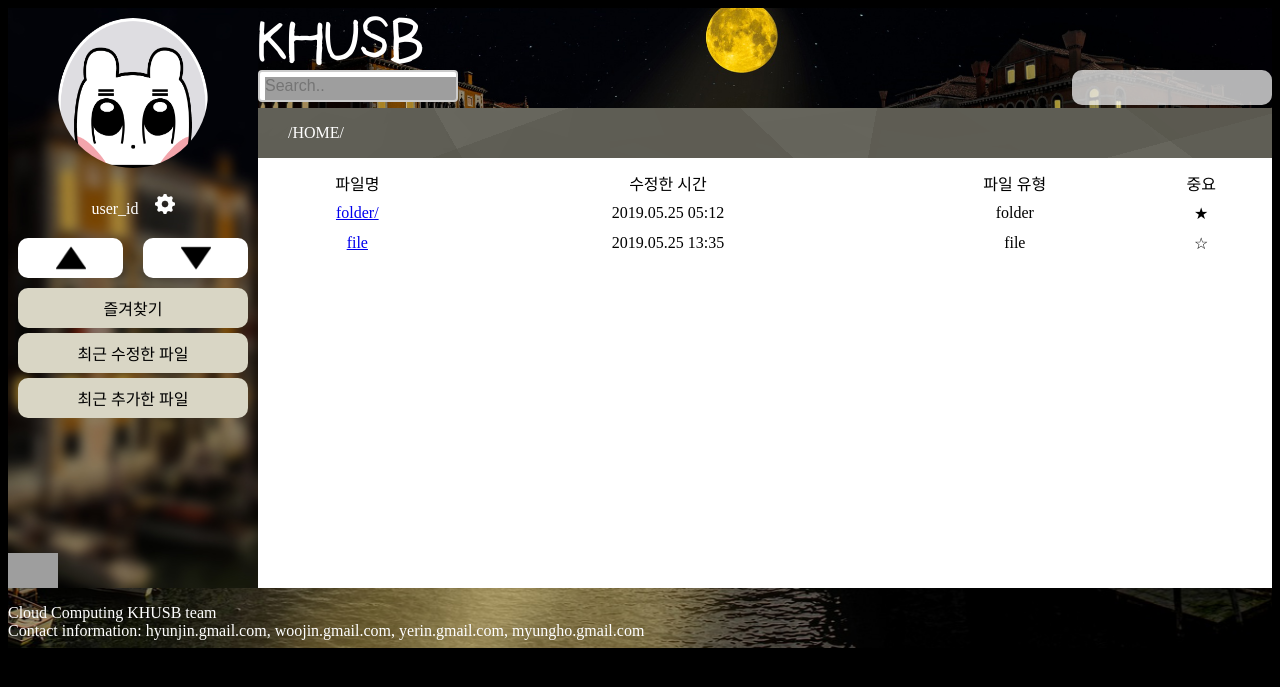
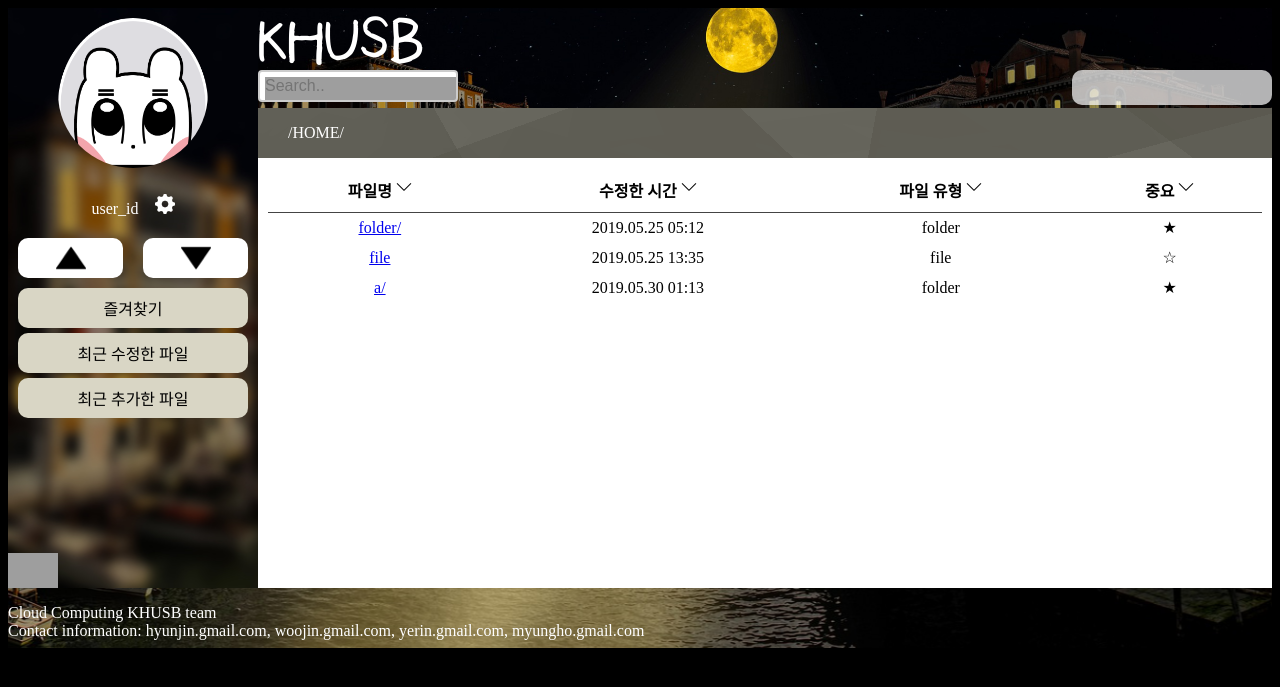
Before and after one commit to amdx1254/khusb, a Django app: template client/templates/client/main.html in a window 1280 px wide. Shown: the top 687 px of the page. Run offline with Django 3.2, Linux system fonts and the light colour scheme; the template is opened without the code that fills it, so the values that code supplies are empty; some web fonts are replaced; grey boxes are pictures that could not be loaded.

Commit message:
Update main.html

```diff
--- a/client/templates/client/main.html
+++ b/client/templates/client/main.html
@@ -66,24 +66,30 @@
                 <p>/HOME/</p>
             </path>
             <main>
-                <table class="table">
+                <table class="table" id="Table">
                     <tr>
-                        <td class="t_head">파일명</td>
-                        <td class="t_head">수정한 시간</td>
-                        <td class="t_head">파일 유형</td>
-                        <td class="t_head">중요</td>
+                        <th>파일명&nbsp;<img class="sort-icon" src="{% static 'css/main_image/sort.png' %}" onclick="sortTable(0)"></th>
+                        <th>수정한 시간&nbsp;<img class="sort-icon" src="{% static 'css/main_image/sort.png' %}" onclick="sortTable(1)"></th>
+                        <th>파일 유형&nbsp;<img class="sort-icon" src="{% static 'css/main_image/sort.png' %}"/></th>
+                        <th>중요&nbsp;<img class="sort-icon" src="{% static 'css/main_image/sort.png' %}"  onclick="sortTable(2)"></th>
                     </tr>
-                    <tr>
+                    <tr class="hover">
                         <td><a class="folder" href="#folder">folder/</a></td>
                         <td>2019.05.25 05:12</td>
                         <td>folder</td>
                         <td>★</td>
                     </tr>
-                    <tr>
+                    <tr class="hover">
                         <td><a class="file" href="#file">file</a></td>
                         <td>2019.05.25 13:35</td>
                         <td>file</td>
                         <td>☆</td>
+                    </tr>
+					<tr class="hover">
+                        <td><a class="folder" href="#folder">a/</a></td>
+                        <td>2019.05.30 01:13</td>
+                        <td>folder</td>
+                        <td>★</td>
                     </tr>
 
                 </table>
@@ -94,5 +100,44 @@
             </footer>
         </div>
 
+        <script>
+			function sortTable(n) {
+				var table, rows, switching, i, x, y, shouldSwitch, dir, switchcount = 0;
+				table = document.getElementById("Table");
+				switching = true;
+				dir = "asc";
+				while (switching) {
+					switching = false;
+					rows = table.rows;
+					for (i = 1; i < (rows.length - 1); i++) {
+						shouldSwitch = false;
+						x = rows[i].getElementsByTagName("TD")[n];
+						y = rows[i + 1].getElementsByTagName("TD")[n];
+						if (dir == "asc") {
+							if (x.innerHTML.toLowerCase() > y.innerHTML.toLowerCase()) {
+								shouldSwitch= true;
+								break;
+							}
+						} else if (dir == "desc") {
+							if (x.innerHTML.toLowerCase() < y.innerHTML.toLowerCase()) {
+								shouldSwitch = true;
+								break;
+							}
+						}
+					}
+					if (shouldSwitch) {
+						rows[i].parentNode.insertBefore(rows[i + 1], rows[i]);
+						switching = true;
+						switchcount ++;
+					} else {
+						if (switchcount == 0 && dir == "asc") {
+							dir = "desc";
+							switching = true;
+						}
+					}
+				}
+			}
+		</script>
+
     </body>
 </html>
```
